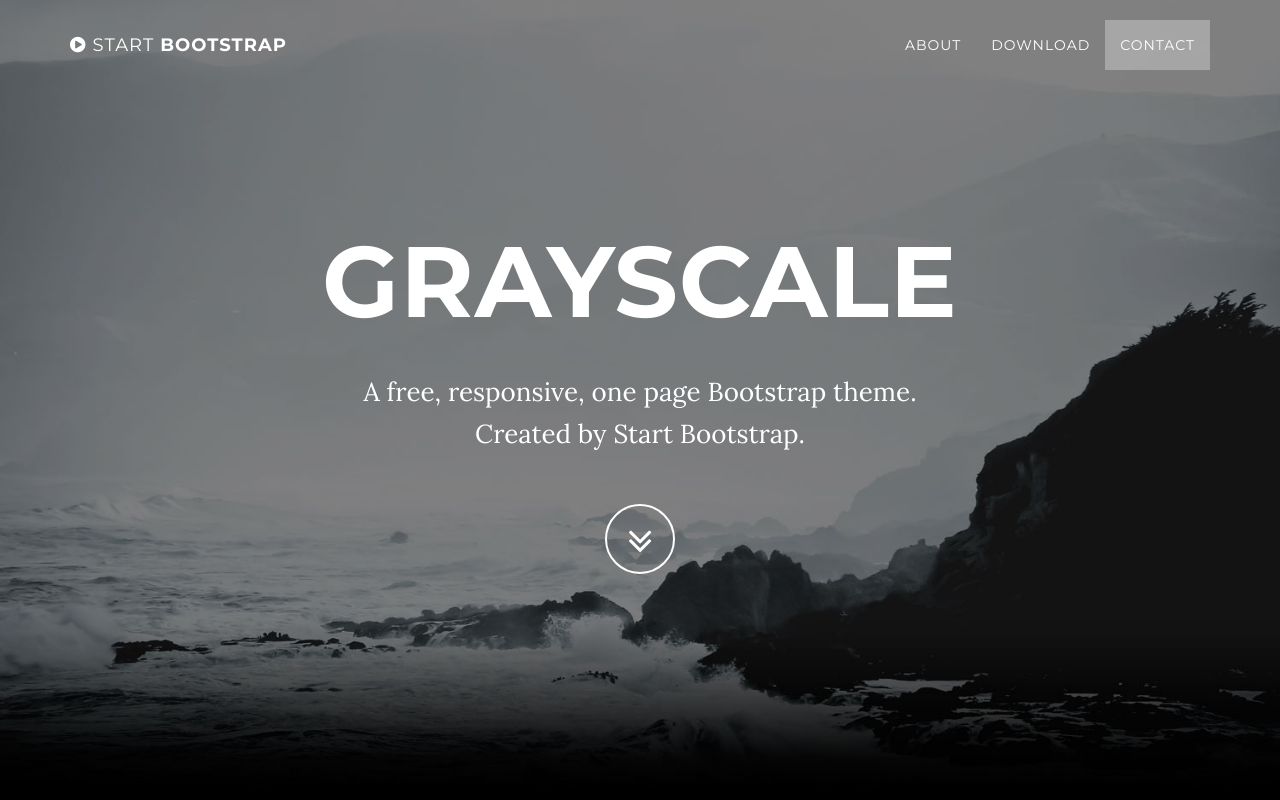
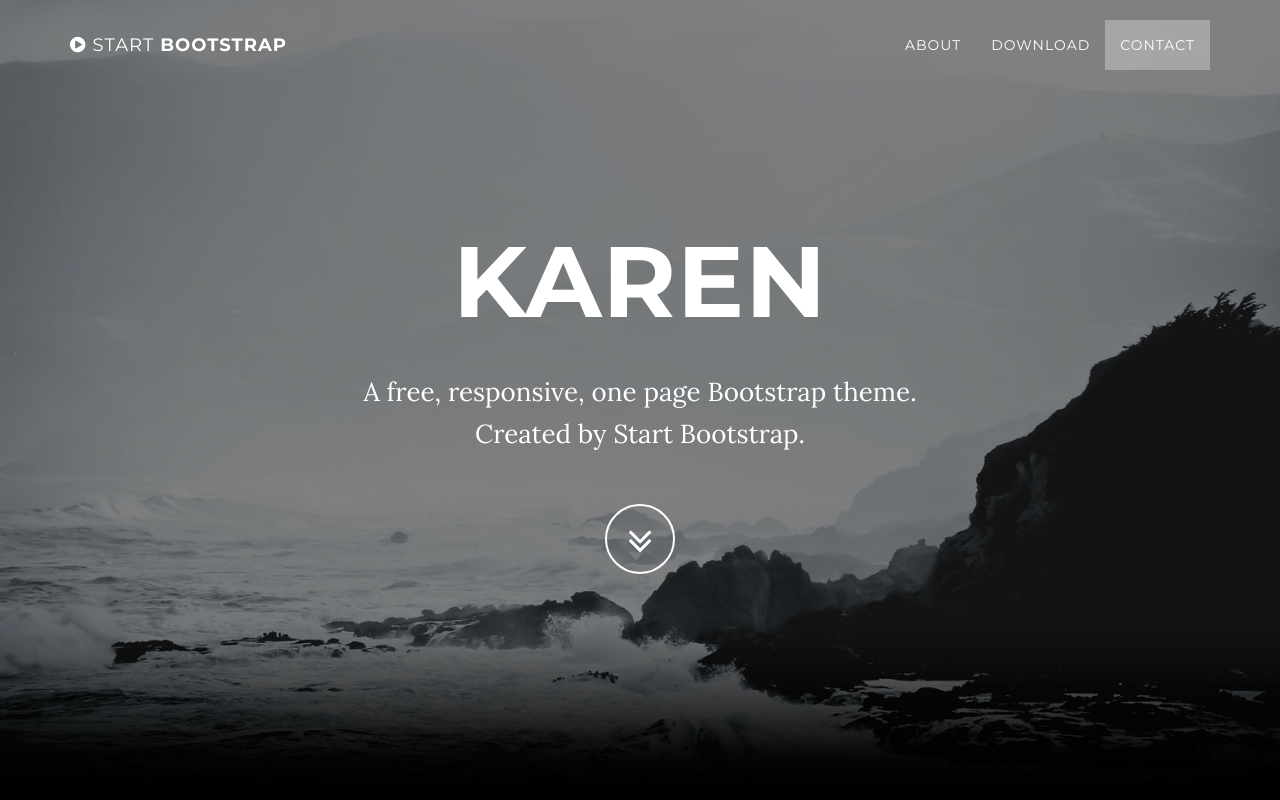
Before and after one commit to karenmovsisyan/karen2, a website: page index.html in a window 1280 px wide. Shown: the top 800 px of the page. Drawn offline with nearby package versions, Linux system fonts and the light colour scheme; some packages are replaced by stand-ins of ours.

Commit message:
change name

```diff
--- a/index.html
+++ b/index.html
@@ -9,7 +9,7 @@
     <meta name="description" content="">
     <meta name="author" content="">
 
-    <title>Grayscale - Start Bootstrap Theme</title>
+    <title>Karen</title>
 
     <!-- Bootstrap Core CSS -->
     <link href="vendor/bootstrap/css/bootstrap.min.css" rel="stylesheet">
@@ -74,7 +74,7 @@
             <div class="container">
                 <div class="row">
                     <div class="col-md-8 col-md-offset-2">
-                        <h1 class="brand-heading">Grayscale</h1>
+                        <h1 class="brand-heading">Karen</h1>
                         <p class="intro-text">A free, responsive, one page Bootstrap theme.
                             <br>Created by Start Bootstrap.</p>
                         <a href="#about" class="btn btn-circle page-scroll">
```
